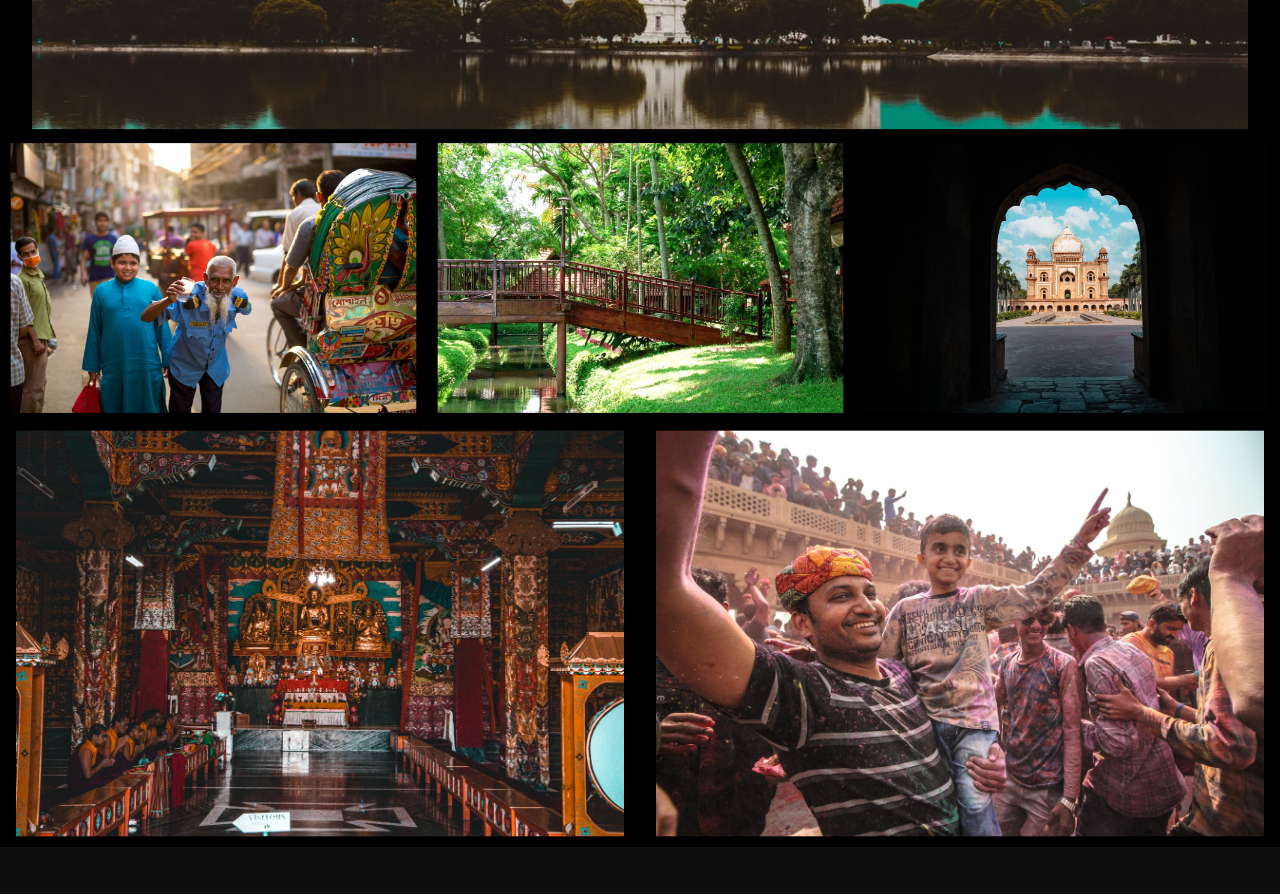
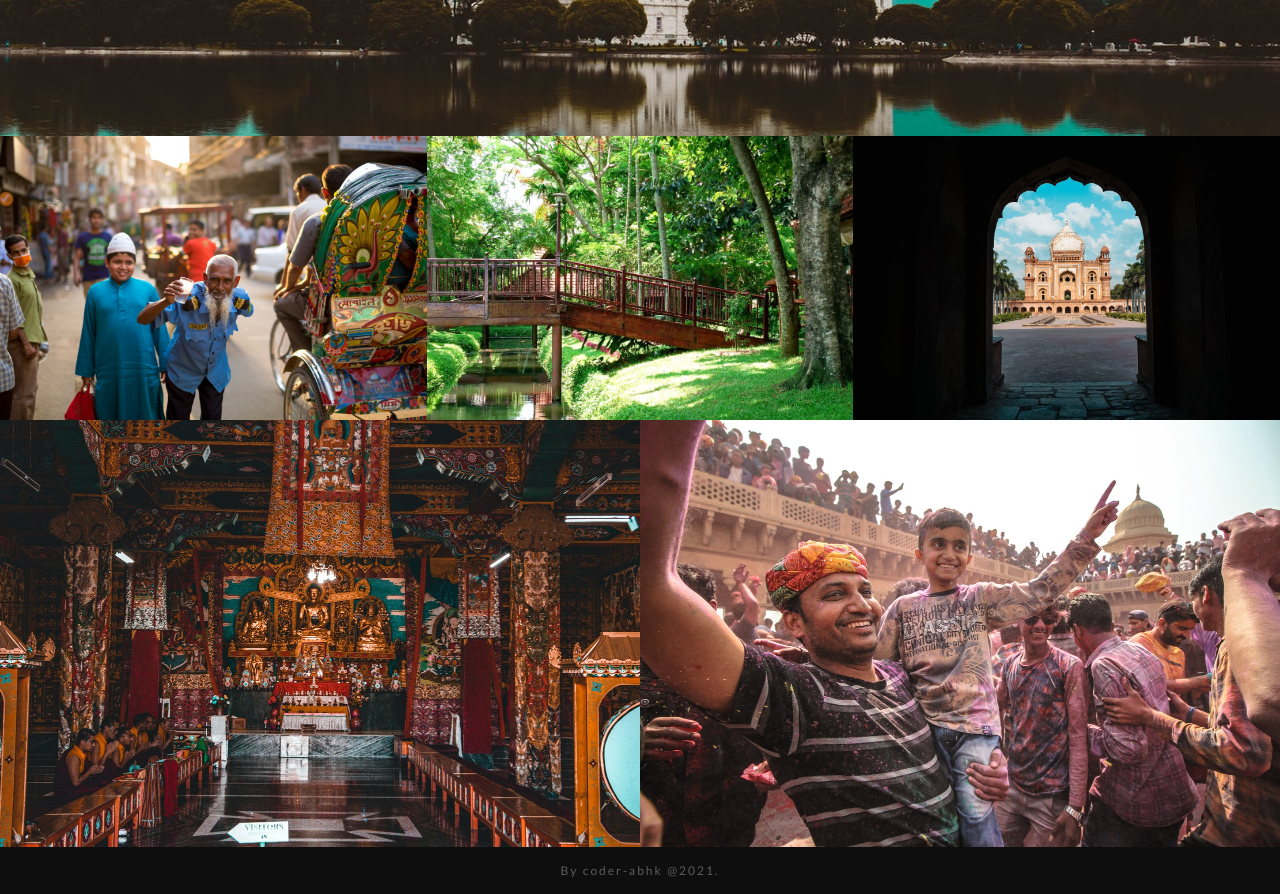
Before and after one commit to coder-abhk/INDIA-UI, a React (Create React App) app: page / in a window 1280 px wide. Shown: the part 3300-4194 px from the top of the page. Before the commit the page ends 4147 px from the top, so only its background shows below. Built offline with nearby package versions, Linux system fonts and the light colour scheme.

Commit message:
view animated

```diff
--- a/package.json
+++ b/package.json
@@ -8,6 +8,7 @@
     "@testing-library/jest-dom": "^5.11.4",
     "@testing-library/react": "^11.1.0",
     "@testing-library/user-event": "^12.1.10",
+    "gsap": "^3.7.0",
     "react": "^17.0.2",
     "react-dom": "^17.0.2",
     "react-scripts": "4.0.3",
--- a/src/App.js
+++ b/src/App.js
@@ -1,6 +1,7 @@
 import Homepage from "./components/Homepage";
 import Article from "./components/Article";
 import View from "./components/View";
+import Footer from "./components/Footer";
 
 const App = () => {
   return (
@@ -8,6 +9,7 @@ const App = () => {
       <Homepage />
       <Article />
       <View />
+      <Footer />
     </>
   );
 };
--- a/src/components/Footer.js
+++ b/src/components/Footer.js
@@ -0,0 +1,11 @@
+import "../static/Footer.css";
+
+const Footer = () => {
+  return (
+    <div className="footer">
+      <p>By coder-abhk @2021.</p>
+    </div>
+  );
+};
+
+export default Footer;
--- a/src/components/View.js
+++ b/src/components/View.js
@@ -1,3 +1,5 @@
+import gsap from "gsap";
+import React, { useEffect, useRef } from "react";
 import "../static/View.css";
 import view_one from "../static/images/gallery/01.jpg";
 import view_two from "../static/images/gallery/02.jpg";
@@ -7,30 +9,72 @@ import view_five from "../static/images/gallery/05.jpg";
 import view_six from "../static/images/gallery/06.jpg";
 
 const View = () => {
+  const view_img1 = useRef(null);
+  const view_img2 = useRef(null);
+  const view_img3 = useRef(null);
+  const view_img4 = useRef(null);
+  const view_img5 = useRef(null);
+  const view_img6 = useRef(null);
+
+  useEffect(() => {
+    const images = [
+      view_img1.current,
+      view_img2.current,
+      view_img3.current,
+      view_img4.current,
+      view_img5.current,
+      view_img6.current,
+    ];
+    // callback
+    const callback = (entries) => {
+      entries.forEach((entry) => {
+        const tl = gsap.timeline({ defaults: { duration: 1.2 } });
+        if (entry.intersectionRatio > 0) {
+          tl.to(entry.target, {
+            y: 0,
+            scale: 1,
+            opacity: 1,
+            ease: "Power2.easeOut",
+          });
+        }
+      });
+    };
+    // options
+    const options = {
+      root: null,
+      rootMargin: "0px",
+      threshold: 0.85,
+    };
+    const observer = new IntersectionObserver(callback, options);
+    images.forEach((image) => {
+      observer.observe(image);
+    });
+  }, []);
+
   return (
     <div className="view_container">
       <h1 className="view_label">VIEW</h1>
       <div className="view_inner_container">
         <div className="stretched_ele">
-          <img className="view_img" src={view_one} alt="" />
+          <img ref={view_img1} className="view_img" src={view_one} alt="" />
         </div>
         <div className="three_col_img">
           <div className="col_one">
-            <img className="view_img" src={view_two} alt="" />
+            <img ref={view_img2} className="view_img" src={view_two} alt="" />
           </div>
           <div className="col_two">
-            <img className="view_img" src={view_three} alt="" />
+            <img ref={view_img3} className="view_img" src={view_three} alt="" />
           </div>
           <div className="col_third">
-            <img className="view_img" src={view_four} alt="" />
+            <img ref={view_img4} className="view_img" src={view_four} alt="" />
           </div>
         </div>
         <div className="two_col_img">
           <div className="col_one">
-            <img className="view_img" src={view_five} alt="" />
+            <img ref={view_img5} className="view_img" src={view_five} alt="" />
           </div>
           <div className="col_two">
-            <img className="view_img" src={view_six} alt="" />
+            <img ref={view_img6} className="view_img" src={view_six} alt="" />
           </div>
         </div>
       </div>
--- /dev/null
+++ b/src/static/Footer.css
@@ -0,0 +1,10 @@
+.footer {
+  text-align: center;
+  padding: 1em;
+  background-color: #0e0e0e;
+}
+
+.footer p {
+  color: #5d5d5d;
+  font-size: 12px;
+}
--- a/src/static/View.css
+++ b/src/static/View.css
@@ -46,12 +46,13 @@
 }
 
 .view_img {
+  opacity: 0;
   display: block;
   width: 100%;
   height: 100%;
   object-fit: cover;
   object-position: center;
-  transform: scale(0.95);
+  transform: translateY(55px) scale(0.95);
   transition: transform 400ms ease-out;
 }
 
```
Also changed, not shown: 1 other file (tests, documents, lock files or other folders).
